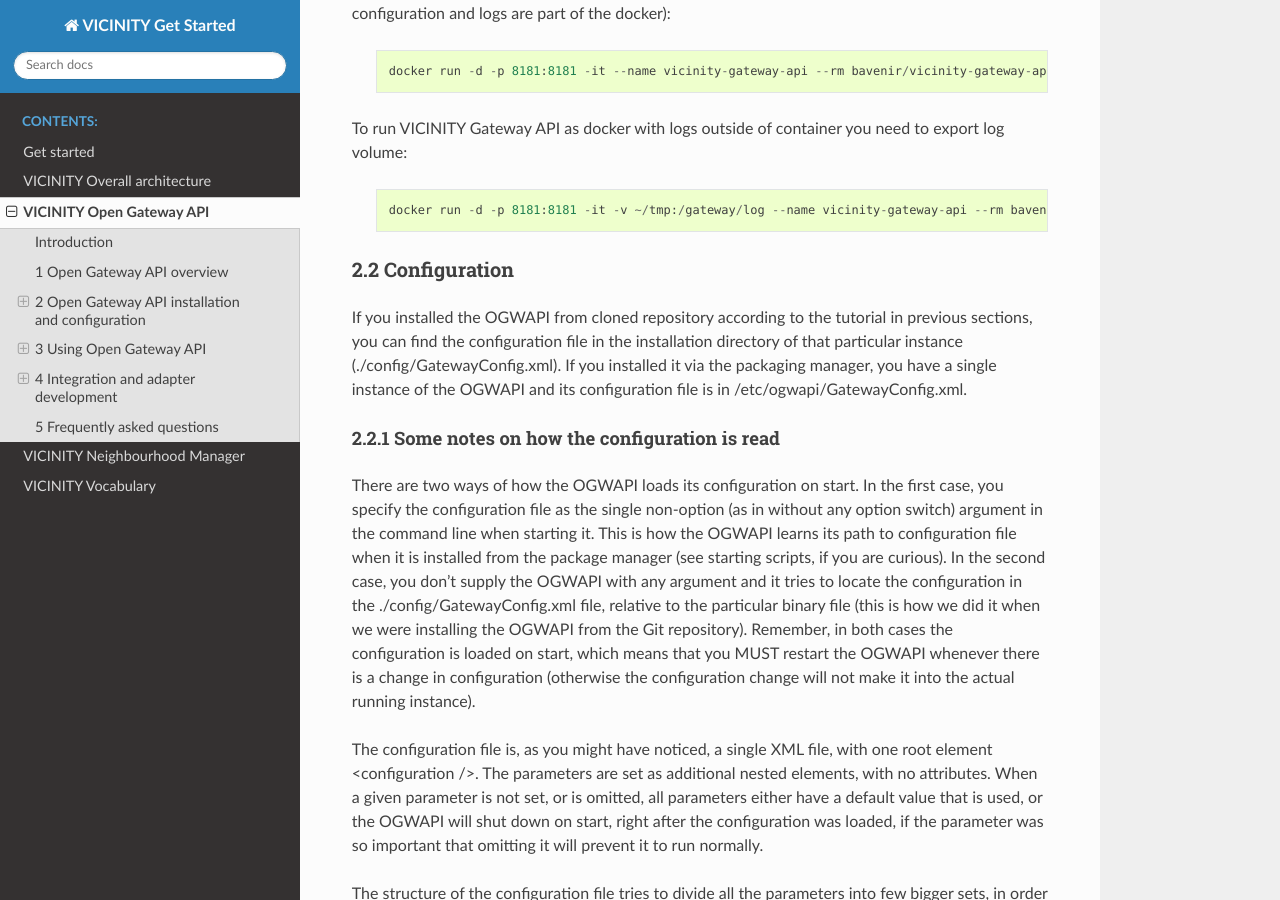
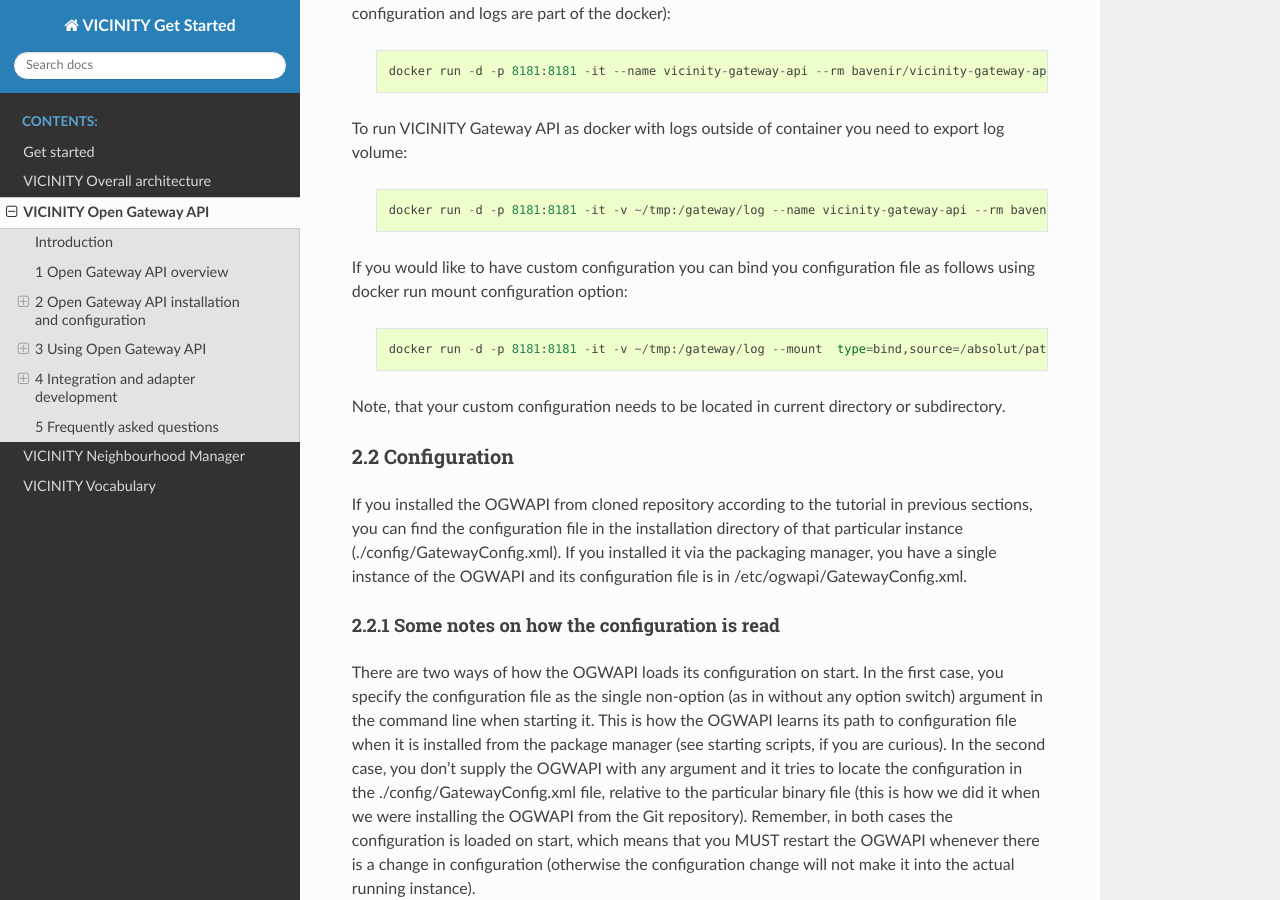
Before and after one commit to vicinityh2020/vicinity-get-started, a Sphinx documentation site: the page built from docs/open-gateway-api.rst, in a window 1280 px wide and 900 px high, scrolled down 6546 px. Built offline with Sphinx 7.4.7 and the Read the Docs theme 2.0.0, drawn with Linux system fonts in a browser that asks for light colours; formulas are drawn with MathJax 3.

Commit message:
Update open-gateway-api.rst

```diff
--- a/docs/open-gateway-api.rst
+++ b/docs/open-gateway-api.rst
@@ -331,6 +331,14 @@
   ::
 
      docker run -d -p 8181:8181 -it -v ~/tmp:/gateway/log --name vicinity-gateway-api --rm bavenir/vicinity-gateway-api
+
+If you would like to have custom configuration you can bind you configuration file as follows using docker run mount configuration option:
+
+  ::
+
+    docker run -d -p 8181:8181 -it -v ~/tmp:/gateway/log --mount  type=bind,source=/absolut/path/to/your/GatewayConfig.xml,readonly --name vicinity-gateway-api --rm bavenir/vicinity-gateway-api
+
+Note, that your custom configuration needs to be located in current directory or subdirectory.
 
 
 2.2 Configuration
```
